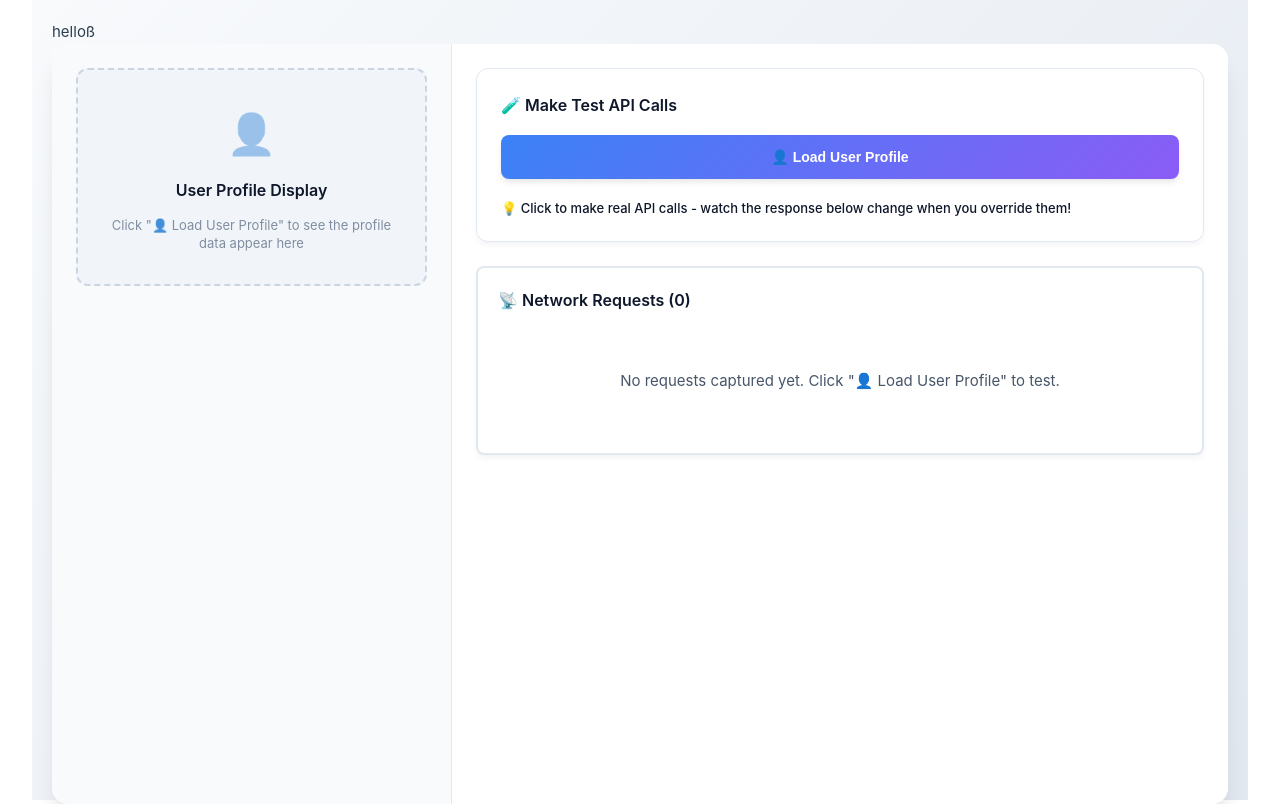
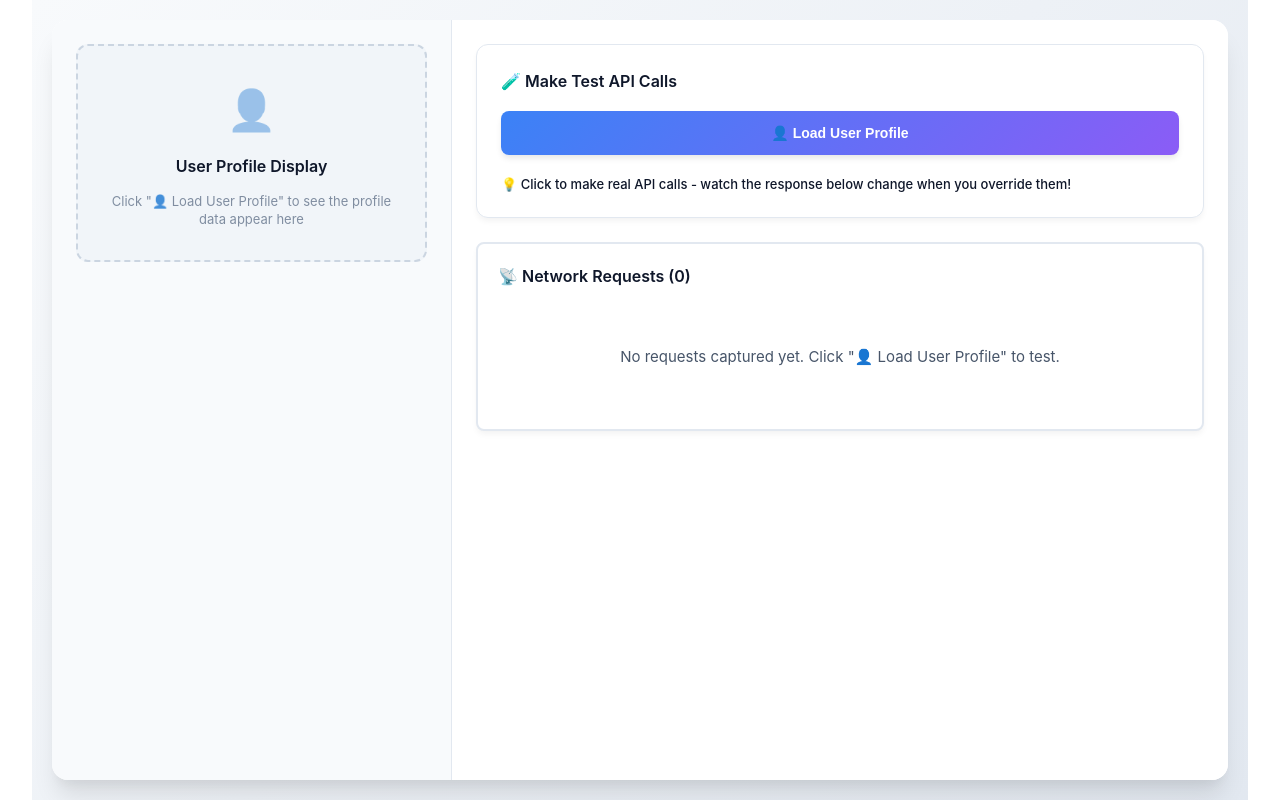
Before and after one commit to presencewebdesign/Network-Override-Tool, a Vue app: page /home in a window 1280 px wide. Built offline with nearby package versions, Linux system fonts and the light colour scheme.

Commit message:
remove text

```diff
--- a/src/views/HomeView.vue
+++ b/src/views/HomeView.vue
@@ -4,7 +4,6 @@ import SimpleNetworkOverride from '../components/SimpleNetworkOverride.vue'
 
 <template>
   <main class="home-main">
-    helloß
     <SimpleNetworkOverride />
   </main>
 </template>
```
